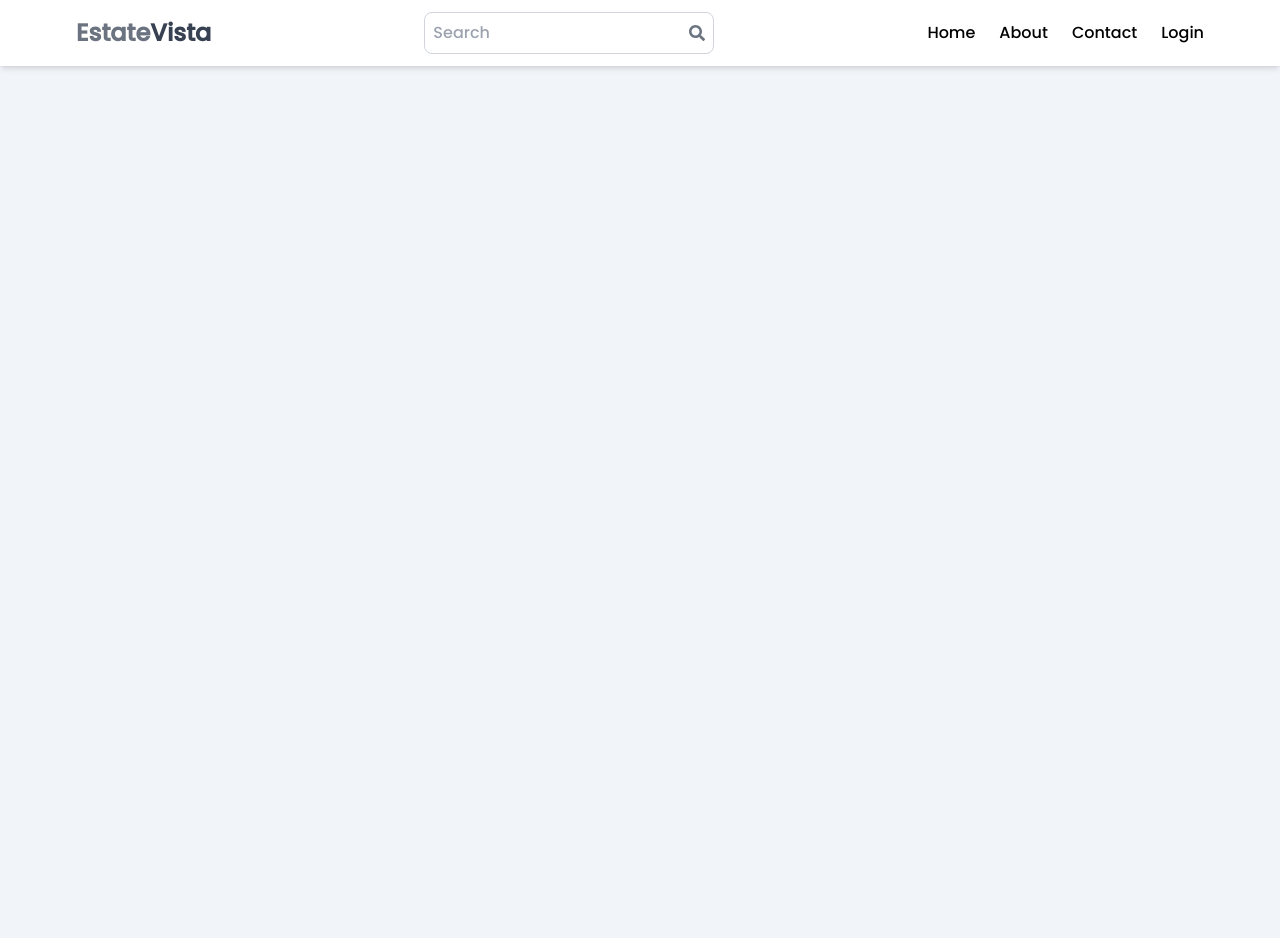
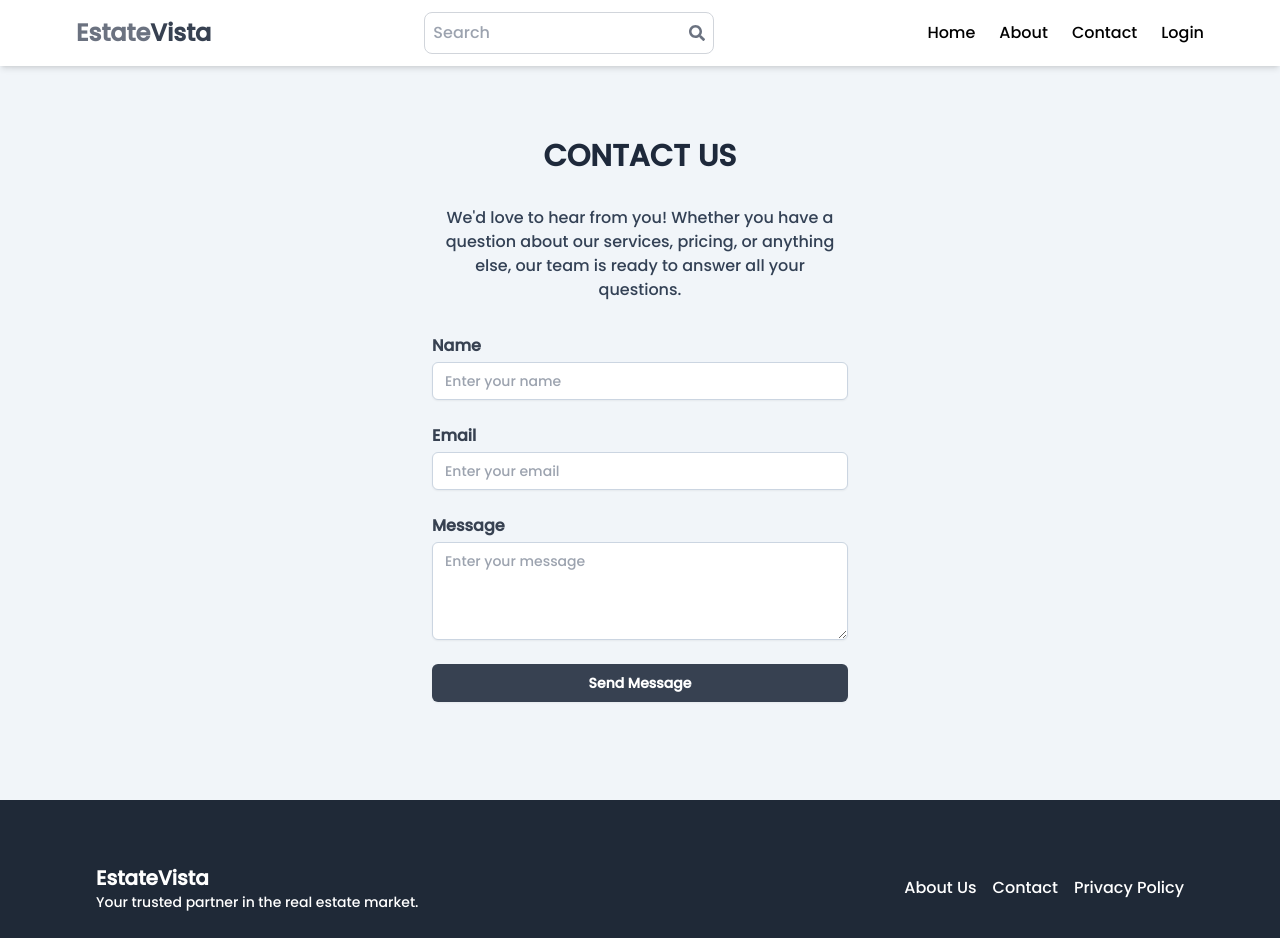
Before and after one commit to Het1203/EstateVista-RealEstate-Web-Application, a React (Vite) app in the folder client/: page /contact in a window 1280 px wide. Shown: the top 938 px of the page. Before the commit the page ends 800 px from the top, so only its background shows below. Built offline with nearby package versions, Linux system fonts and the light colour scheme; no server answers.

Commit message:
Add Footer component and contact pages UI

```diff
--- a/client/src/App.jsx
+++ b/client/src/App.jsx
@@ -14,6 +14,7 @@ import CreateListing from './pages/CreateListing.jsx';
 import UpdateListing from './pages/UpdateListing.jsx';
 import Listing from './pages/Listing.jsx';
 import Search from './pages/Search.jsx';
+import Footer from './components/Footer.jsx';
 
 function App() {
   return (
@@ -35,6 +36,7 @@ function App() {
           <Route path="/signup" element={<SignUp />} />
         </Routes>
       </Router>
+      <Footer />
     </Provider>
   );
 }
--- /dev/null
+++ b/client/src/components/Footer.jsx
@@ -0,0 +1,26 @@
+import React from 'react';
+
+export default function Footer() {
+    return (
+        <footer className='bg-gray-800 text-white py-16 bottom-0 w-full'>
+            <div className='max-w-6xl mx-auto px-4 sm:px-6 lg:px-8'>
+                <div className='flex flex-col md:flex-row justify-between items-center'>
+                    <div className='text-center md:text-left'>
+                        <h2 className='text-xl font-bold'>EstateVista</h2>
+                        <p className='text-sm'>Your trusted partner in the real estate market.</p>
+                    </div>
+                    <div className='mt-4 md:mt-0'>
+                        <ul className='flex space-x-4'>
+                            <li><a href='/about' className='hover:underline'>About Us</a></li>
+                            <li><a href='/contact' className='hover:underline'>Contact</a></li>
+                            <li><a href='/privacy' className='hover:underline'>Privacy Policy</a></li>
+                        </ul>
+                    </div>
+                </div>
+                <div className='mt-6 text-center'>
+                    <p className='text-sm'>&copy; {new Date().getFullYear()} EstateVista. All rights reserved.</p>
+                </div>
+            </div>
+        </footer>
+    );
+}
--- a/client/src/pages/About.jsx
+++ b/client/src/pages/About.jsx
@@ -1,7 +1,9 @@
-import React from 'react'
+import React from 'react';
 
 export default function About() {
     return (
+        <div className="flex flex-col min-h-screen">
+            <div className="flex-grow">
                 <div className='py-20 px-4 max-w-6xl mt-20 mx-auto'>
                     <h1 className='text-3xl font-bold mb-4 text-slate-800'>About <span className='text-gray-600'>Estate</span><span className='text-gray-800'>Vista</span></h1>
                     <p className='mb-4 text-slate-700'>EstateVista is your trusted partner in the real estate market, dedicated to helping you find your dream home. Whether you are looking to buy, sell, or rent properties, our platform offers a seamless and user-friendly experience.</p>
@@ -10,5 +12,7 @@ export default function About() {
                     </p>
                     <p className='mb-4 text-slate-700'>At EstateVista, we believe that finding a new home should be an exciting journey. Our team is committed to delivering exceptional service and support, guiding you through every step of the process. Join us and discover the EstateVista difference today.</p>
                 </div>
-    )
+            </div>
+        </div>
+    );
 }
--- a/client/src/pages/Contact.jsx
+++ b/client/src/pages/Contact.jsx
@@ -1,11 +1,31 @@
-import React from 'react'
+import React from 'react';
 
 export default function Contact() {
     return (
-        <div>
-            <h1>
-                Contact
-            </h1>
+        <div className="flex flex-col min-h-screen items-center justify-center">
+            <div className="w-full max-w-md px-4">
+                <h1 className="text-3xl font-bold mb-8 text-center text-slate-800 mt-10 uppercase">Contact Us</h1>
+                <p className="mb-8 text-center text-slate-700">We'd love to hear from you! Whether you have a question about our services, pricing, or anything else, our team is ready to answer all your questions.</p>
+                <form className="space-y-6">
+                    <div>
+                        <label htmlFor="name" className="block font-semibold text-gray-700">Name</label>
+                        <input type="text" id="name" placeholder='Enter your name' name="name" className="mt-1 block w-full px-3 py-2 border border-slate-300 rounded-md shadow-sm focus:outline-none focus:ring-indigo-500 focus:border-indigo-500 sm:text-sm" />
+                    </div>
+                    <div>
+                        <label htmlFor="email" className="block font-semibold text-gray-700">Email</label>
+                        <input type="email" id="email" placeholder='Enter your email' name="email" className="mt-1 block w-full px-3 py-2 border border-slate-300 rounded-md shadow-sm focus:outline-none focus:ring-indigo-500 focus:border-indigo-500 sm:text-sm" />
+                    </div>
+                    <div>
+                        <label htmlFor="message" className="block font-semibold text-gray-700">Message</label>
+                        <textarea id="message" name="message" placeholder='Enter your message' rows="4" className="mt-1 block w-full px-3 py-2 border border-slate-300 rounded-md shadow-sm focus:outline-none focus:ring-indigo-500 focus:border-indigo-500 sm:text-sm"></textarea>
+                    </div>
+                    <div>
+                        <button type="submit" className="w-full inline-flex justify-center py-2 px-4 border border-transparent shadow-sm text-sm font-semibold rounded-md text-white bg-gray-700 hover:bg-indigo-700 focus:outline-none focus:ring-2 focus:ring-offset-2 focus:ring-indigo-500">
+                            Send Message
+                        </button>
+                    </div>
+                </form>
+            </div>
         </div>
-    )
+    );
 }
```
Lines whose indentation alone changed are shown as unchanged.
